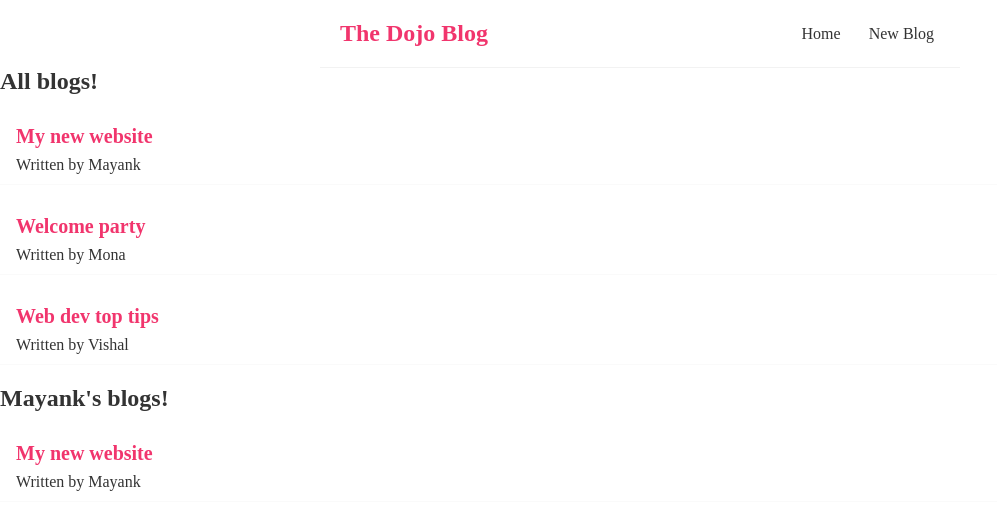
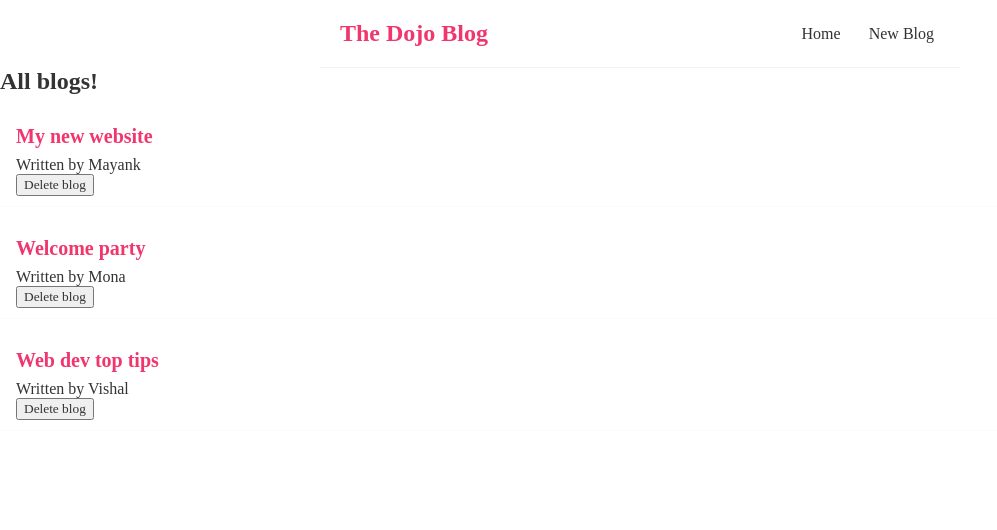
Before and after one commit to ninja-mayank/dojo-blog, a React (Create React App) app: page / in a window 1280 px wide. Shown: the top 530 px of the page, without its empty margins (0-997 px from the left). Built offline with nearby package versions, Linux system fonts and the light colour scheme.

Commit message:
functions as props

```diff
--- a/src/Home.js
+++ b/src/Home.js
@@ -9,12 +9,14 @@
         {title: 'Web dev top tips', body: 'lorem ipsum ...', author: 'Vishal', id: 3},
     ]);
 
+    const handleDelete = (id) => {
+        const newBlogs = blogs.filter(blog => blog.id !== id);
+        setBlogs(newBlogs);
+    }
+
     return (
         <div className="home">
-            <BlogList blogs = {blogs} title = "All blogs!" />
-            <BlogList blogs = {blogs.filter((blog) =>
-                blog.author === 'Mayank'
-            )} title = "Mayank's blogs!" />
+            <BlogList blogs = {blogs} title = "All blogs!" handleDelete = {handleDelete} />
         </div>
     );
 }
--- a/src/blogList.js
+++ b/src/blogList.js
@@ -1,7 +1,7 @@
 const BlogList = (props) => {
     const blogs = props.blogs;
     const title = props.title;
-    console.log(props,blogs);
+    const handleDelete = props.handleDelete;
     return (
         <div className="blogList">
             <h2>{title}</h2>
@@ -9,6 +9,7 @@
                 <div className="blog-preview" key={blog.id}>
                     <h2>{blog.title}</h2>
                     <p>Written by {blog.author} </p>
+                    <button onClick={() => handleDelete(blog.id)}>Delete blog</button>
                 </div>
             ))}
         </div>
```
